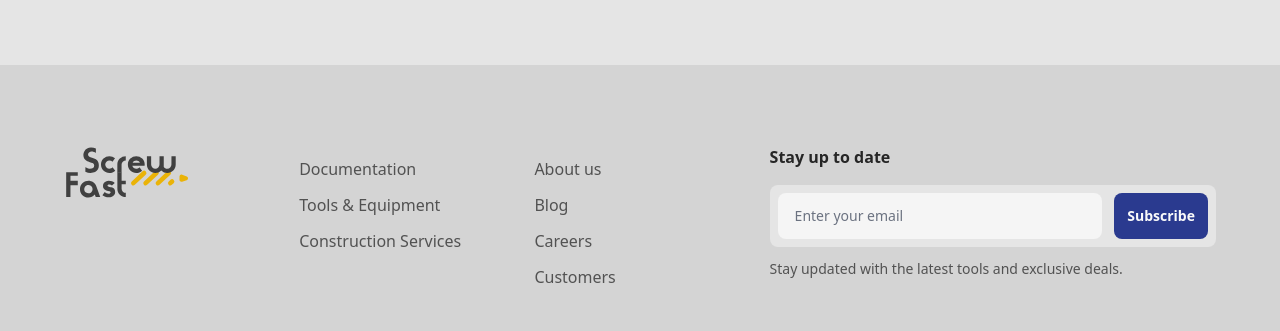
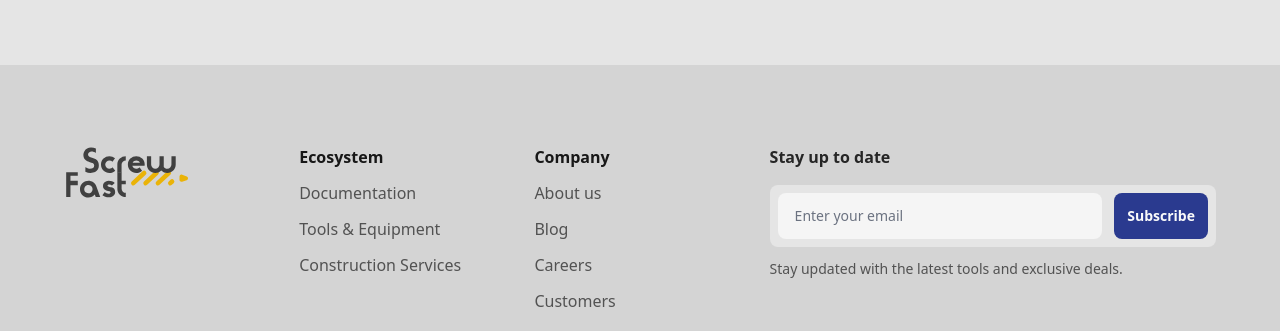
Before and after one commit to damontana-web/Web-Portfolio, an Astro site: page / in a window 1280 px wide. Shown: the part 5284-5615 px from the top of the page. Built offline with nearby package versions, Linux system fonts and the light colour scheme; Astro itself is replaced by a stand-in of ours.

Commit message:
footer nav

```diff
--- a/src/components/sections/navbar&footer/FooterSection.astro
+++ b/src/components/sections/navbar&footer/FooterSection.astro
@@ -6,6 +6,17 @@ import enStrings from "@utils/navigation.ts";
 import Icon from "@components/ui/icons/Icon.astro";
 import BrandLogo from "@components/BrandLogo.astro";
 import { SITE } from "@data/constants";
+
+// Update the interface to match the actual data structure
+interface FooterLink {
+  name: string;
+  url: string;
+}
+
+interface FooterSection {
+  section: string;  // Changed from 'title' to 'section' to match the data structure
+  links: FooterLink[];
+}
 
 // Remove language selection and just use English strings
 const strings = enStrings;
@@ -40,26 +51,24 @@ interface FooterSection {
       {
         strings.footerLinks.map((section: FooterSection) => (
           <div class="col-span-1">
-            <h3 class="font-bold text-neutral-800 dark:text-neutral-200">
-              {section.title}
-            </h3>
-            <ul class="mt-3 grid space-y-3">
-              {section.links.map((link: FooterLink, index: number) => (
-                <li>
-                  <a
-                    href={link.url}
-                    class="inline-flex gap-x-2 rounded-lg text-neutral-600 outline-hidden ring-zinc-500 transition duration-300 hover:text-neutral-500 focus-visible:ring-3 dark:text-neutral-400 dark:ring-zinc-200 dark:hover:text-neutral-300 dark:focus:outline-hidden"
-                  >
-                    {link.name}
-                  </a>
-                  {section.title === "Company" && index === 2 ? (
-                    <span class="ms-1 inline rounded-lg bg-orange-500 px-2 py-1 text-xs font-bold text-neutral-50">
-                      We're hiring!
-                    </span>
-                  ) : null}
-                </li>
-              ))}
-            </ul>
+            <h4 class="font-semibold text-neutral-900 dark:text-white">
+              {section.section}
+            </h4>
+
+            <div class="mt-3 grid space-y-3">
+              {
+                section.links.map((link: FooterLink) => (
+                  <p>
+                    <a
+                      class="text-neutral-600 hover:text-neutral-900 dark:text-neutral-400 dark:hover:text-white"
+                      href={link.url}
+                    >
+                      {link.name}
+                    </a>
+                  </p>
+                ))
+              }
+            </div>
           </div>
         ))
       }
--- a/src/components/sections/navbar&footer/Navbar.astro
+++ b/src/components/sections/navbar&footer/Navbar.astro
@@ -1,6 +1,5 @@
 ---
 //Import relevant dependencies
-import ThemeIcon from "@components/ThemeIcon.astro";
 import NavLink from "@components/ui/links/NavLink.astro";
 import enStrings from "@utils/navigation.ts";
 import BrandLogo from "@components/BrandLogo.astro";
--- a/src/components/sections/navbar&footer/NavbarMegaMenu.astro
+++ b/src/components/sections/navbar&footer/NavbarMegaMenu.astro
@@ -1,6 +1,5 @@
 ---
 //Import relevant dependencies
-import ThemeIcon from "@components/ThemeIcon.astro";
 import NavLink from "@components/ui/links/NavLink.astro";
 import MegaMenuLink from "@components/ui/links/MegaMenuLink.astro";
 import enStrings from "@utils/navigation.ts";
```
